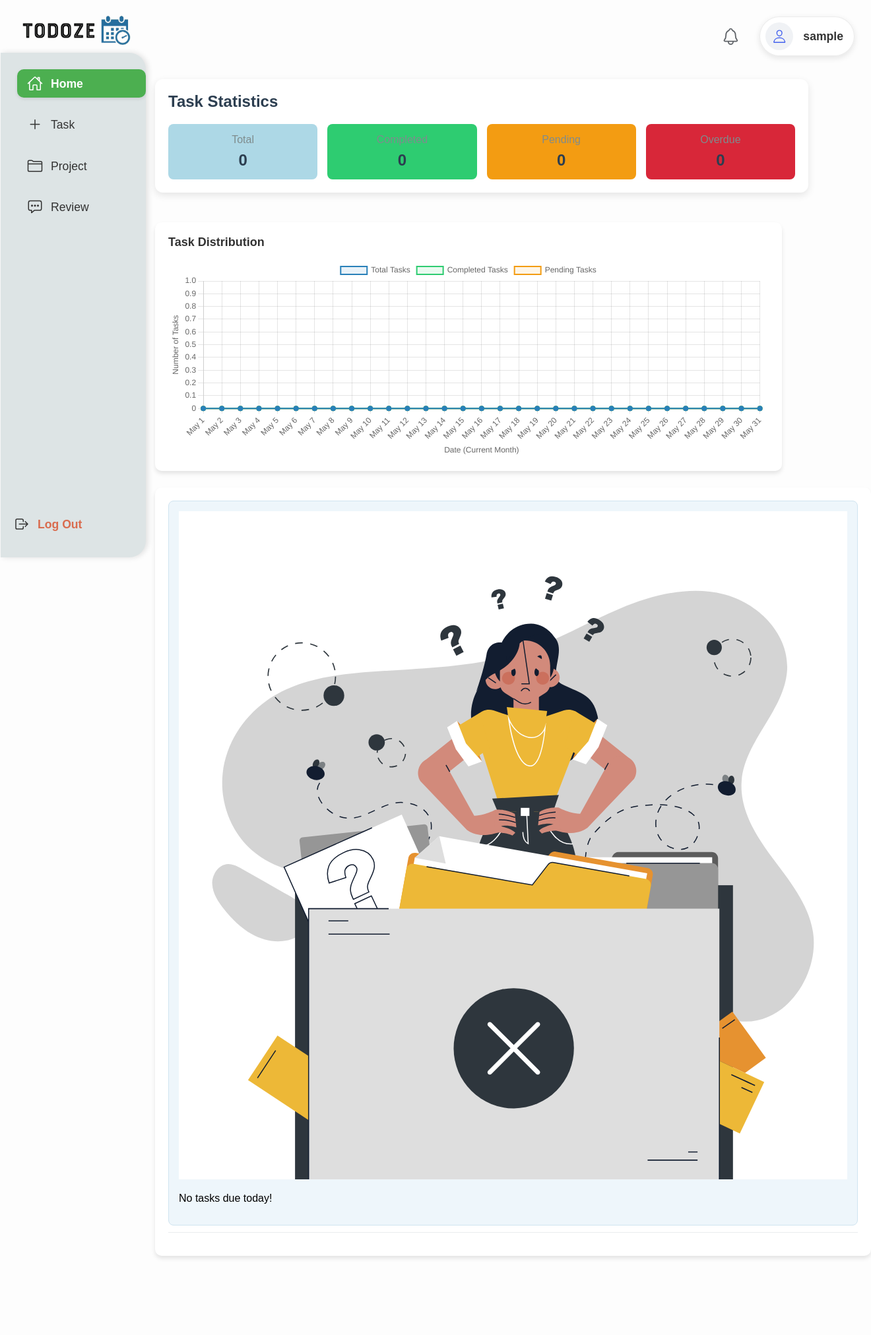
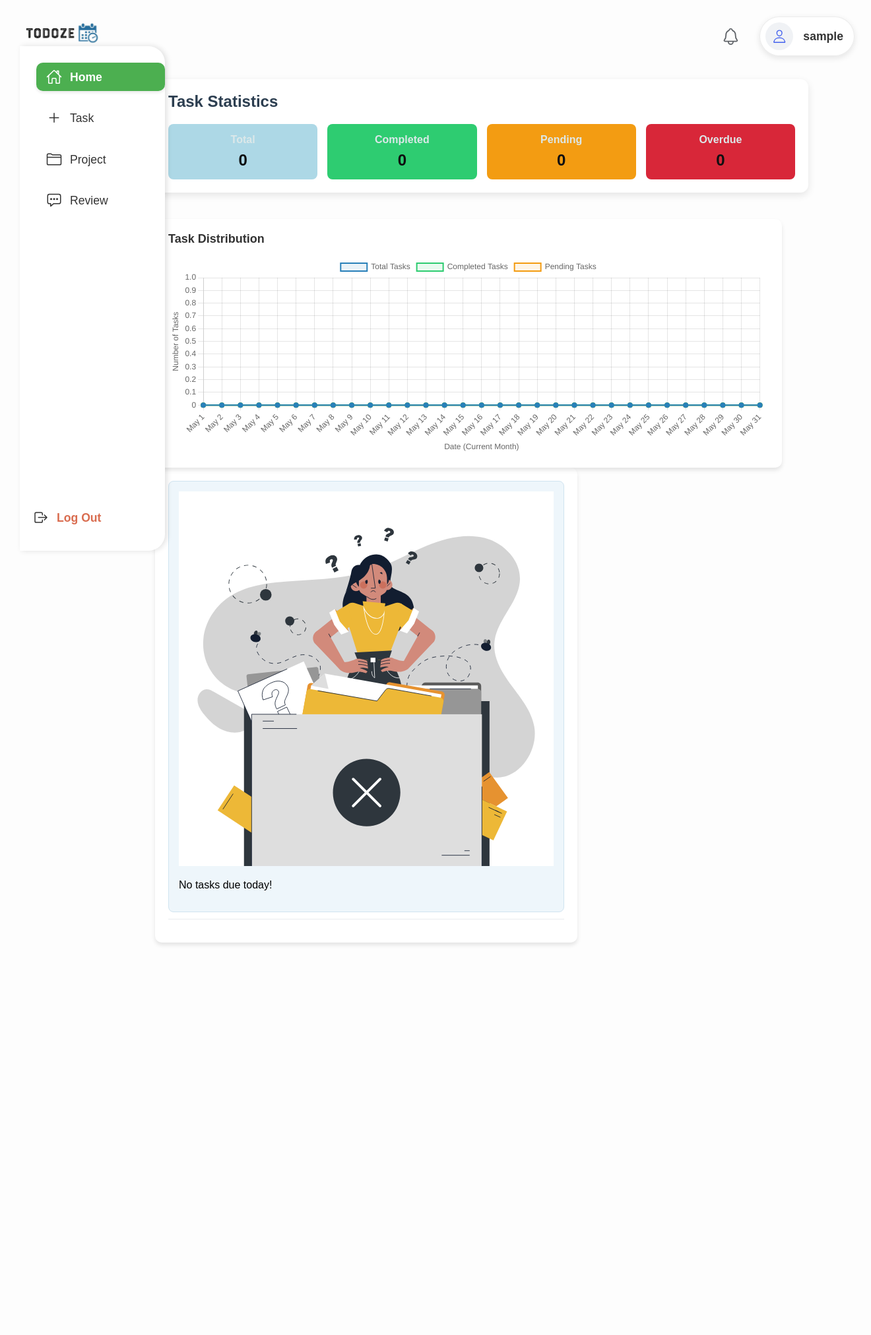
Before and after one commit to itsmecharu/ToDoze, a PHP site: page /dash.php in a window 1320 px wide. Shown: the whole page at 66% size. After the commit the page ends 1433 px from the top, so only its background shows below. Run offline with PHP 8.4, Linux system fonts and the light colour scheme; the visitor is signed in with stand-in values (Sample User, id 1); data that the repository does not hold is empty; some libraries are stand-ins or nearby versions.

Commit message:
arranged code and did css

```diff
--- a/css/dash.css
+++ b/css/dash.css
@@ -14,14 +14,14 @@ body {
 
 .logo-container {
   position: fixed;
-    top: 1px;
-    left: 20px;
+  top: 20px;
+  left: 30px;
   z-index: 1000;
   width: auto; /* Let the logo determine container width */
 }
 
 .logo {
-  height: 90px; /* Increased from 40px to 50px */
+  height: 60px; /* Increased from 40px to 50px */
   width: auto; /* Changed from 100% to maintain aspect ratio */
   display: block;
   transition: transform 0.2s ease; /* Smooth hover effect */
@@ -42,11 +42,11 @@ body {
 /* Sidebar Navigation - Enlarged */
 .l-navbar {
   position: fixed;
-  top: 80px;
-  left: 1px;
+  top: 70px;
+  left: 30px;
   width: 220px; /* Increased from 180px */
   height: calc(100% - 60px);
-  background: #dde4e5;
+  background: #ffffff;
   border-top-right-radius: 25px; /* Increased from 20px */
   border-bottom-right-radius: 25px; /* Increased from 20px */
   box-shadow: 3px 0 8px rgba(0,0,0,0.12); /* Slightly stronger shadow */
@@ -356,7 +356,6 @@ body {
       cursor: pointer;
       border-radius: 10px;
       font-weight: bold;
-      width: 200px;
     }
 
     button:hover {
@@ -446,6 +445,26 @@ body {
       font-size: 1rem;
       font-weight: bold;
       color: #0d8ce0;
+    }
+
+    .progress-bar {
+      width: 100%;
+      height: 10px;
+      background: #e0e0e0;
+      border-radius: 5px;
+      margin-top: 10px;
+      overflow: hidden;
+    }
+
+    .progress-bar-fill {
+      height: 100%;
+      background: linear-gradient(135deg, #2ecc71, #27ae60);
+      transition: width 0.3s ease;
+    }
+
+    @keyframes fadeIn {
+      from { opacity: 0; transform: translateY(10px); }
+      to { opacity: 1; transform: translateY(0); }
     }
 
     .task, .box {
@@ -658,7 +677,7 @@ body {
   color: red;
 }
 
-    /*.........invitation.................  */
+
     .i-container {
       max-width: 800px;
       margin: 20px auto;
@@ -686,9 +705,7 @@ body {
     background-color: #f9f9f9;
     padding: 15px;
     margin-bottom: 15px;
-    width:1000 px;
-    margin-left: 80PX ;
-    /* border-left: 5px solid #4CAF50; */
+    border-left: 5px solid #4CAF50;
     border-radius: 8px;
   }
 
@@ -794,6 +811,11 @@ color: red !important;
 .delete-task:hover {
 text-decoration: underline;
 }
+
+
+
+
+
 
 /* for floating the project form */
 .modal-overlay {
--- a/css/extra.css
+++ b/css/extra.css
@@ -1,3 +1,4 @@
+
 
 /* Task Statistics Section */
 .bottom-container {
@@ -149,10 +150,9 @@
   border-radius: 10px;
   box-shadow: 0 4px 6px rgba(0, 0, 0, 0.1);
   padding: 20px;
-  width: 1045px;
-  align-content: center;
+  width: 600px;
   flex: 2;
-  margin-top: 25px;
+  /* Takes more space than projects */
 }
 
 /* Project Section */
@@ -204,6 +204,7 @@
   }
 }
 
+
 /* first */
 .bottom-container-wrapper {
   width: 100%;
@@ -249,15 +250,16 @@
 
 .stat-label {
   font-size: 1rem;
-  color: #7f8c8d;
-  font-weight: 500;
+  color: hsl(185, 23%, 89%);
+  font: bold;
+  font-weight: 800;
   margin-bottom: 8px;
 }
 
 .stat-value {
   font-size: 1.5rem;
   font-weight: 700;
-  color: #2c3e50;
+  color: lab(4.56% -0.49 -0.77);
 }
 
 /* Responsive adjustments */
```
Also changed, not shown: profile.php (+1 -6 lines), assign_task.php (line endings or trailing spaces), edit_project.php (line endings or trailing spaces), member.php (line endings or trailing spaces), project_view.php (line endings or trailing spaces).
